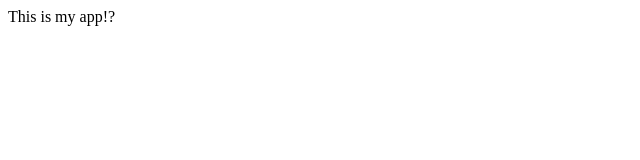
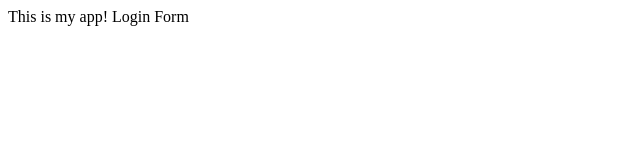
Before and after one commit to uuuuuvvvviii/myappsample, a plain HTML site: page index.html in a window 1280 px wide. Shown: the full height of the page, 0-640 px from the left. Drawn offline with Linux system fonts and the light colour scheme.

Commit message:
login form

```diff
--- a/dr1/app1.js
+++ b/dr1/app1.js
@@ -0,0 +1 @@
+console.log(123);
--- a/index.html
+++ b/index.html
@@ -3,6 +3,7 @@
         <title>My App</title>
     </head>
     <body>
-        This is my app!?
+        This is my app!
+        Login Form
     </body>
 </html>
```
Also changed, not shown: login.html (added, +1 -0 lines), 1 other file.
